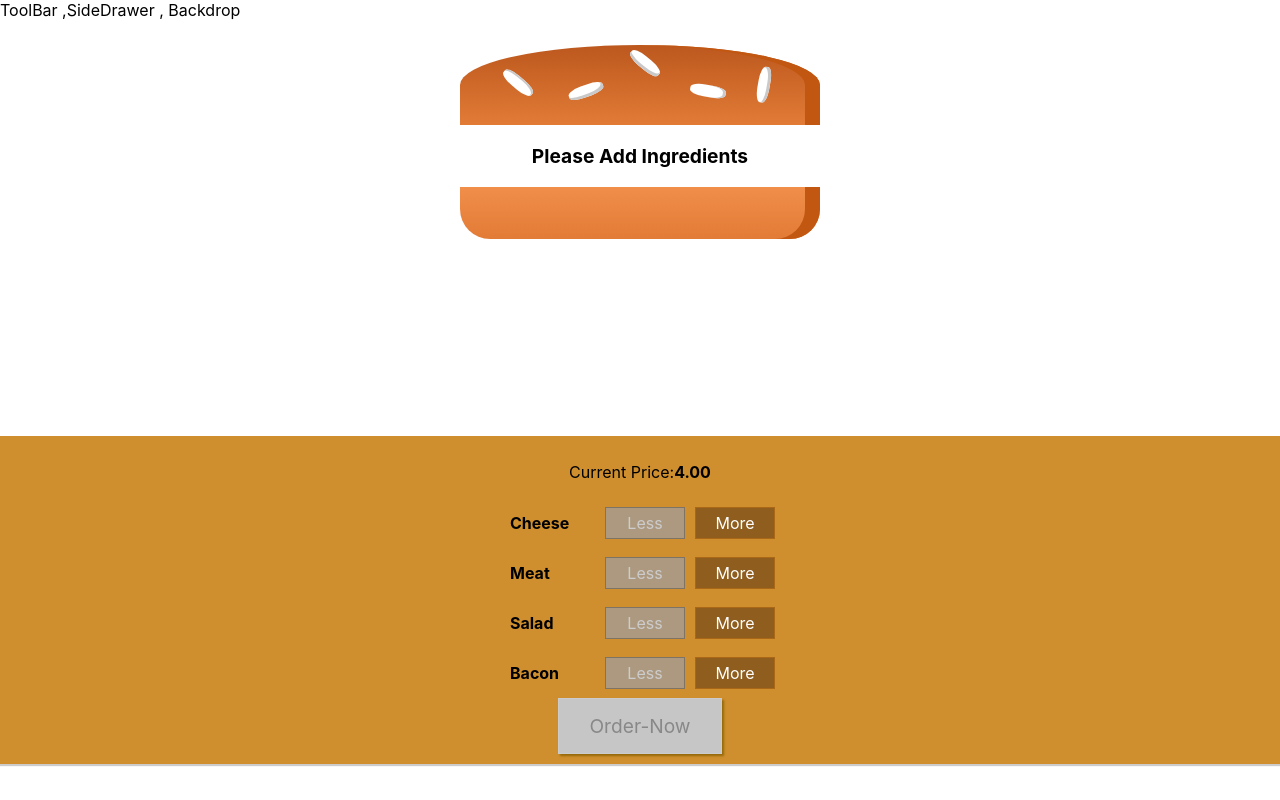
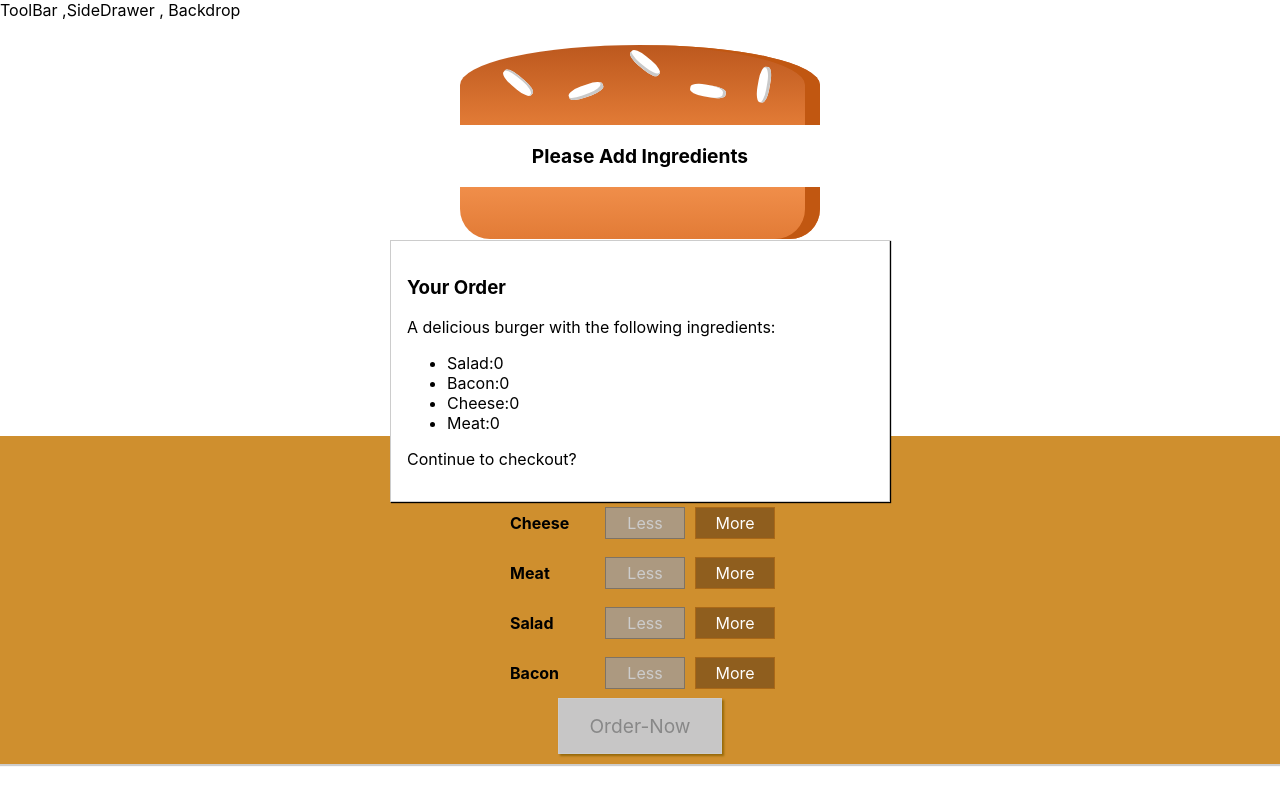
Before and after one commit to rahulgundiya/Burger-App, a React (Create React App) app in the folder burger-app/: page / in a window 1280 px wide. Built offline with nearby package versions, Linux system fonts and the light colour scheme.

Commit message:
Creating ordersummanry modal

```diff
--- /dev/null
+++ b/burger-app/src/components/Burger/OrderSummary/OrderSummary.js
@@ -0,0 +1,23 @@
+import React from 'react';
+import ReactAux from '../../../hoc/ReactAux'
+const orderSummary=(props)=>{
+    const ingredientSummary =Object.keys(props.ingredients)
+    .map(igKey=>{
+    return (
+    <li key={igKey}>
+        <span style={{textTransform:'capitalize'}}>
+            {igKey}</span>:{props.ingredients[igKey]}</li>)
+    })
+return (
+    <ReactAux>
+        <h3>Your Order</h3>
+        <p>A delicious burger with the following ingredients:</p>
+        <ul>
+        {ingredientSummary}
+        </ul>
+        <p>Continue to checkout?</p>
+    </ReactAux>
+)
+}
+
+export default orderSummary;
--- /dev/null
+++ b/burger-app/src/components/UI/Modal/Modal.js
@@ -0,0 +1,8 @@
+import React from 'react';
+import classes from './Modal.module.css'
+const modal =(props)=>(
+    <div className={classes.Modal}>
+        {props.children}
+    </div>
+)
+export default modal
--- /dev/null
+++ b/burger-app/src/components/UI/Modal/Modal.module.css
@@ -0,0 +1,20 @@
+.Modal {
+    position: fixed;
+    z-index: 500;
+    background-color: white;
+    width: 70%;
+    border: 1px solid #ccc;
+    box-shadow: 1px 1px 1px black;
+    padding: 16px;
+    left: 15%;
+    top: 30%;
+    box-sizing: border-box;
+    transition: all 0.3s ease-out;
+}
+
+@media (min-width: 600px) {
+    .Modal {
+        width: 500px;
+        left: calc(50% - 250px);
+    }
+}
--- a/burger-app/src/container/BuilderBurger/BurgerBuilder.js
+++ b/burger-app/src/container/BuilderBurger/BurgerBuilder.js
@@ -2,7 +2,8 @@
 import ReactAux from '../../hoc/ReactAux';
 import Burger from '../../components/Burger/Burger';
 import BuildControls from '../../components/Burger/BuildControls/BuildControls'
-
+import Modal from '../../components/UI/Modal/Modal'
+import OrderSummary from '../../components/Burger/OrderSummary/OrderSummary'
 const INGREDIENT_PRICES = {
     salad:0.2,
     bacon:0.4,
@@ -98,6 +99,9 @@
     //    console.log('hii state' , this.oldCount)
         return (
             <ReactAux>
+                <Modal>
+                 <OrderSummary ingredients={this.state.ingredients}/>
+               </Modal>
                 <Burger ingredients={this.state.ingredients} />
                 <BuildControls
                 ingredientAdded ={this.addIngredientHandler}
```
Also changed, not shown: burger-app/src/components/UI/Modal/Backdrop/Backdrop.js (added).
